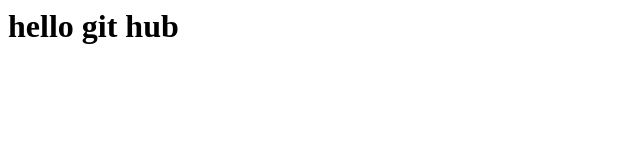
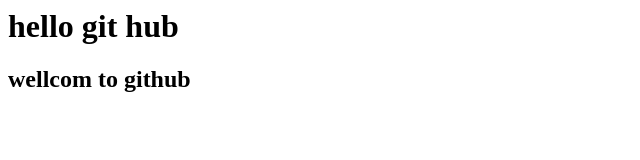
Before and after one commit to fatemeh02-02/project-in-common, a plain HTML site: page index.html in a window 1280 px wide. Shown: the whole page, without its empty margins (0-640 px from the left). Drawn offline with Linux system fonts and the light colour scheme.

Commit message:
The Second commit

```diff
--- a/index.html
+++ b/index.html
@@ -5,6 +5,7 @@
 
 <body>
  <h1> hello git hub </h1>
+ <h2> wellcom to github </h2>
 </body>
 
 
```
